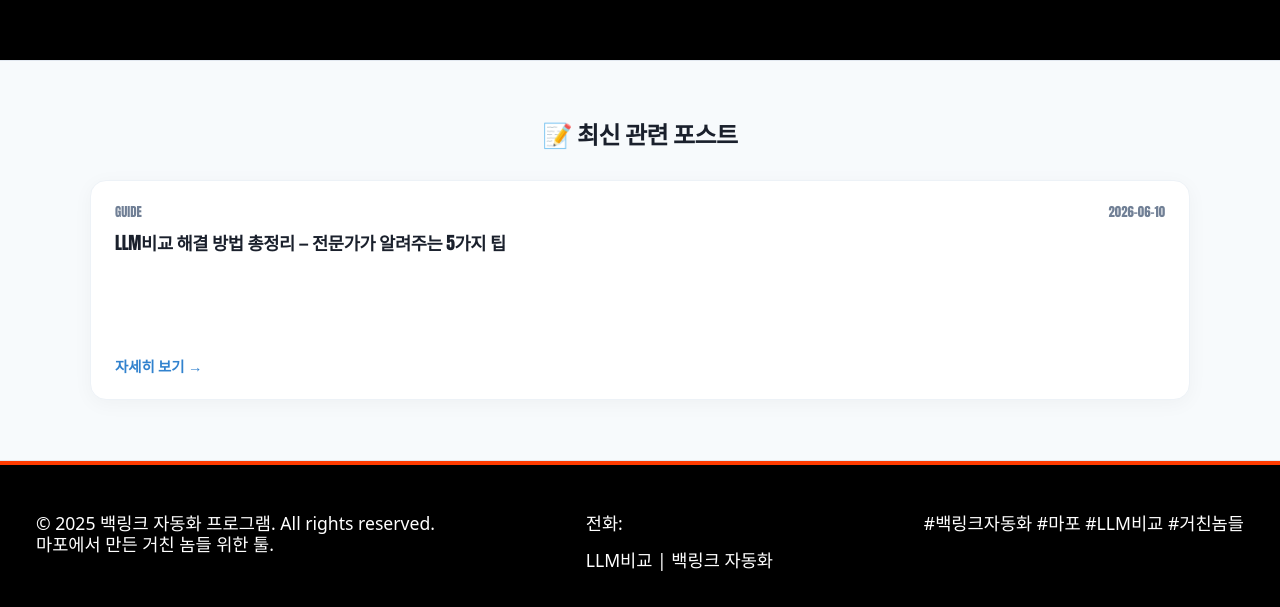
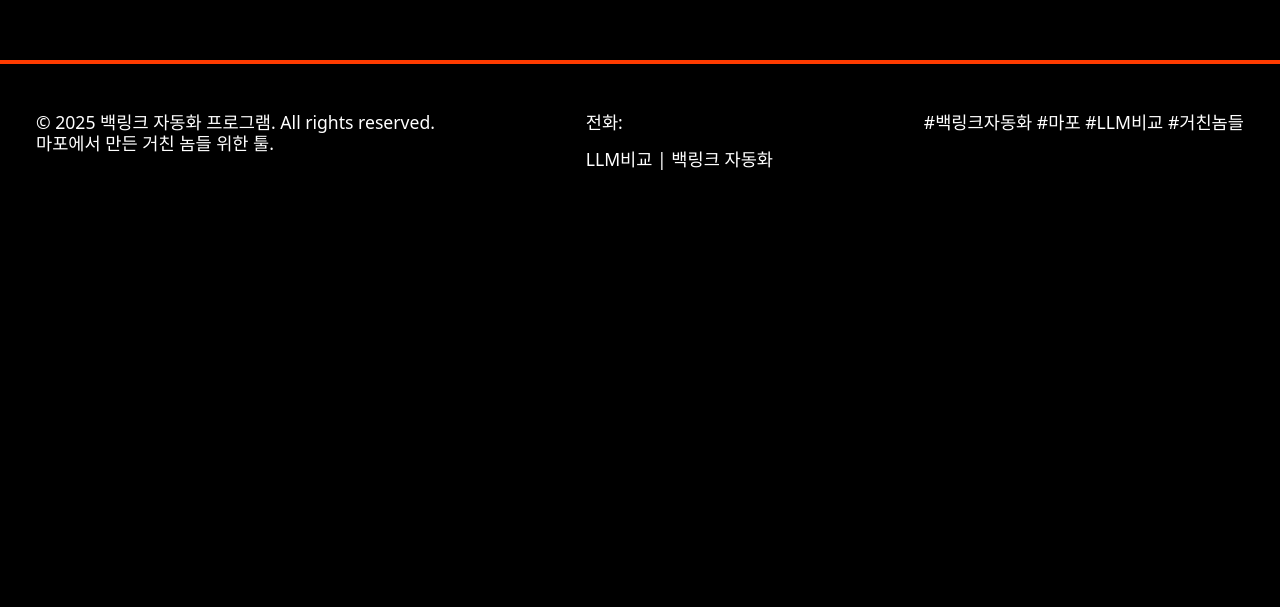
Before and after one commit to tidalhss-star/bp-sf-t3-1779642675702-227, a plain HTML site: page index.html in a window 1280 px wide. Shown: the part 3929-4536 px from the top of the page. After the commit the page ends 4163 px from the top, so only its background shows below. Drawn offline with Linux system fonts and the light colour scheme.

Commit message:
deploy: garbage-free snapshot 2026-09-02T04:41:06.662Z

```diff
--- a/index.html
+++ b/index.html
@@ -389,25 +389,7 @@
 
 
 <!-- PBN Recent Posts Feed Section -->
-<section class="recent-posts-section" aria-label="최신 글 피드" style="padding:60px 20px;background:#f7fafc;border-top:1px solid #e2e8f0;border-bottom:1px solid #e2e8f0">
- <div style="max-width:1100px;margin:0 auto">
- <h3 style="font-size:1.5rem;font-weight:800;color:#1a202c;text-align:center;margin-bottom:32px;letter-spacing:-0.025em">📝 최신 관련 포스트</h3>
- <div style="display:grid;grid-template-columns:repeat(auto-fit,minmax(300px,1fr));gap:24px">
 
- <article class="recent-post-card" style="background:#ffffff;border-radius:16px;padding:24px;box-shadow:0 4px 20px rgba(0,0,0,0.04);border:1px solid #edf2f7;transition:transform 0.3s ease,box-shadow 0.3s ease;display:flex;flex-direction:column;justify-content:space-between;min-height:220px" onmouseover="this.style.transform='translateY(-5px)';this.style.boxShadow='0 12px 24px rgba(0,0,0,0.08)'" onmouseout="this.style.transform='none';this.style.boxShadow='0 4px 20px rgba(0,0,0,0.04)'">
-<div>
-<div style="display:flex;justify-content:space-between;align-items:center;margin-bottom:12px;font-size:0.8rem;color:#718096">
-<span> GUIDE</span>
-<time datetime="2026-06-10">2026-06-10</time>
-</div>
-<h4 style="font-size:1.1rem;font-weight:700;color:#1a202c;margin-bottom:8px;line-height:1.4">LLM비교 해결 방법 총정리 — 전문가가 알려주는 5가지 팁</h4>
-
-</div>
-<a href="posts/guide-002-1e4i52.html" style="align-self:flex-start;text-decoration:none;color:#3182ce;font-size:0.9rem;font-weight:600;transition:color 0.2s" onmouseover="this.style.color='#2b6cb0'" onmouseout="this.style.color='#3182ce'">자세히 보기 →</a>
-</article>
- </div>
- </div>
-</section>
 <footer>
  <div>
  <p>© 2025 백링크 자동화 프로그램. All rights reserved. <br>마포에서 만든 거친 놈들 위한 툴.</p>
```
